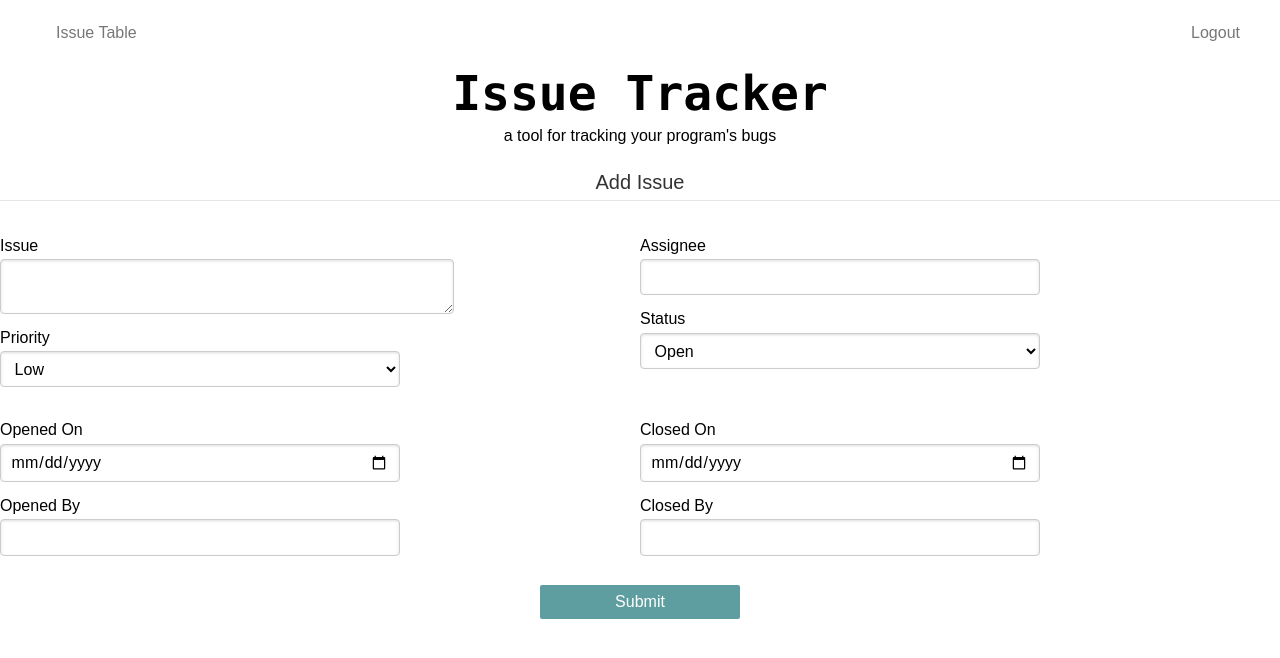
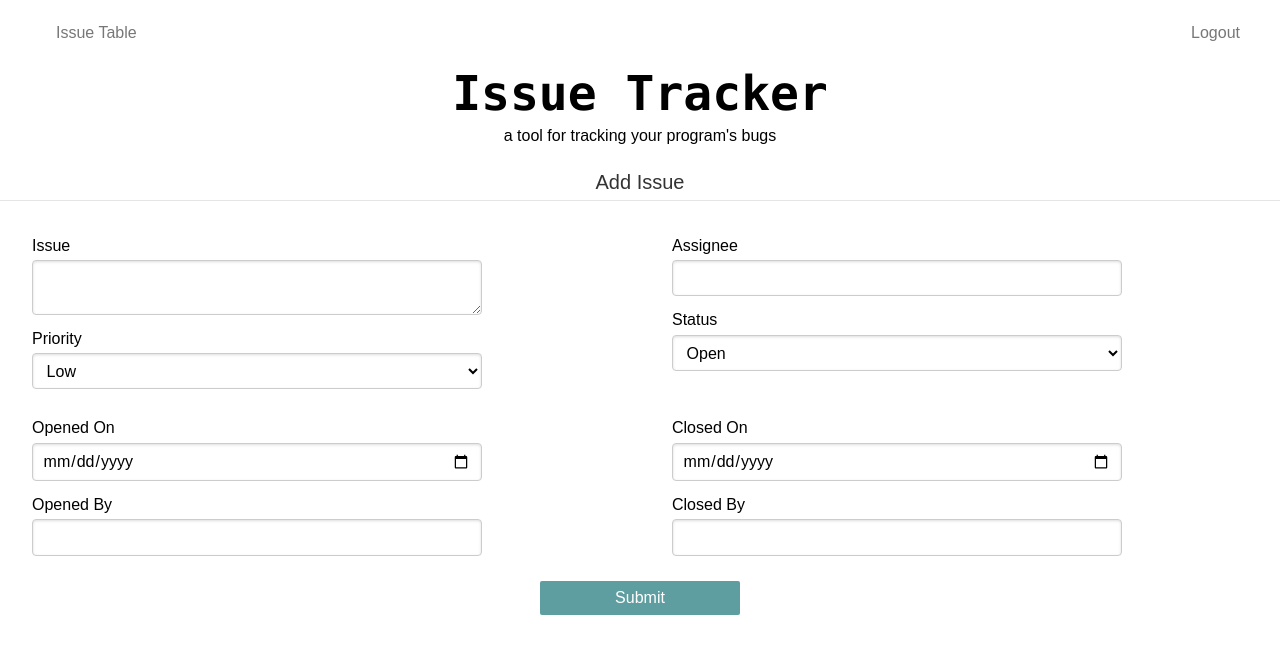
Before and after one commit to hobbs131/Issue_Tracker, a Flask app: template templates/add_issue.html in a window 1280 px wide. Shown: the top 658 px of the page. Run offline with Flask 2, Linux system fonts and the light colour scheme; the template is opened without the code that fills it, so the values that code supplies are empty; the visitor is signed in with stand-in values (Sample User, id 1); some libraries are stand-ins or nearby versions.

Commit message:
fix some styling ing on add issues page

```diff
--- a/static/main.css
+++ b/static/main.css
@@ -85,11 +85,6 @@ select.disabled::-ms-expand {
   margin: auto;
 }
 
-@media screen and (min-width: 55em) {
-  .pure-u-md-1-2, .pure-u-md-12-24 {
-      width: 50%;
-  }
-}
 
 
 .pure-u-1 {
@@ -98,6 +93,7 @@ select.disabled::-ms-expand {
 }
 
 #addissueform {
+  width: 100%;
   display: inline-block;
   margin-left: auto;
   margin-right: auto;
@@ -105,15 +101,31 @@ select.disabled::-ms-expand {
 }
 
 #addissueform label {
-  margin-top: 15px;
+  min-width: 200px;
+  max-width: 450px;
+  width: 90%;
+  margin: 15px 5% 5px;
 }
 
-#addissueform input{
-  width: 400px;
+#addissueform textarea {
+  min-width: 200px;
+  max-width: 450px;
+  width: 90%;
+  margin: 0px 5%;
 }
 
-#addissueform select{
-  width: 400px;
+#addissueform input {
+  min-width: 200px;
+  max-width: 450px;
+  width: 90%;
+  margin: 0px 5%;
+}
+
+#addissueform select {
+  min-width: 200px;
+  max-width: 450px;
+  width: 90%;
+  margin: 0px 5%;
 }
 
 #addissueform button {
```
